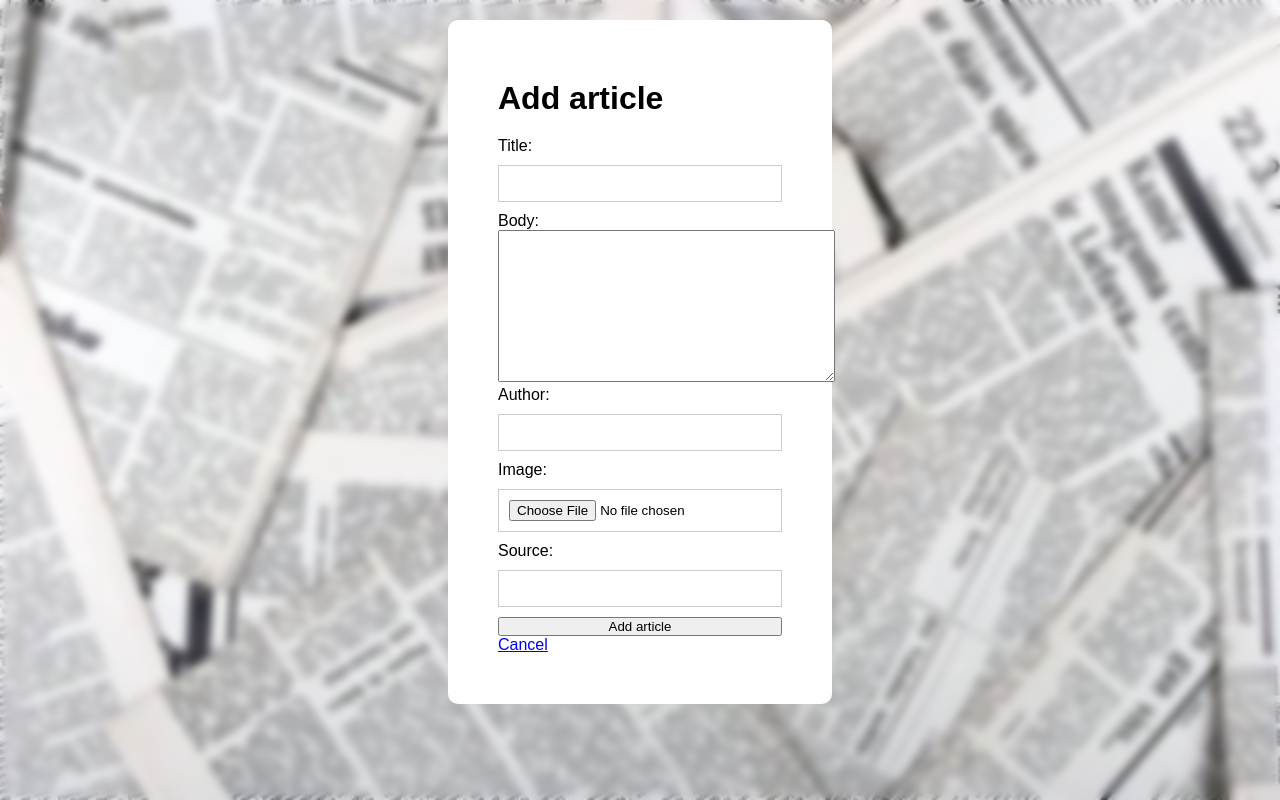
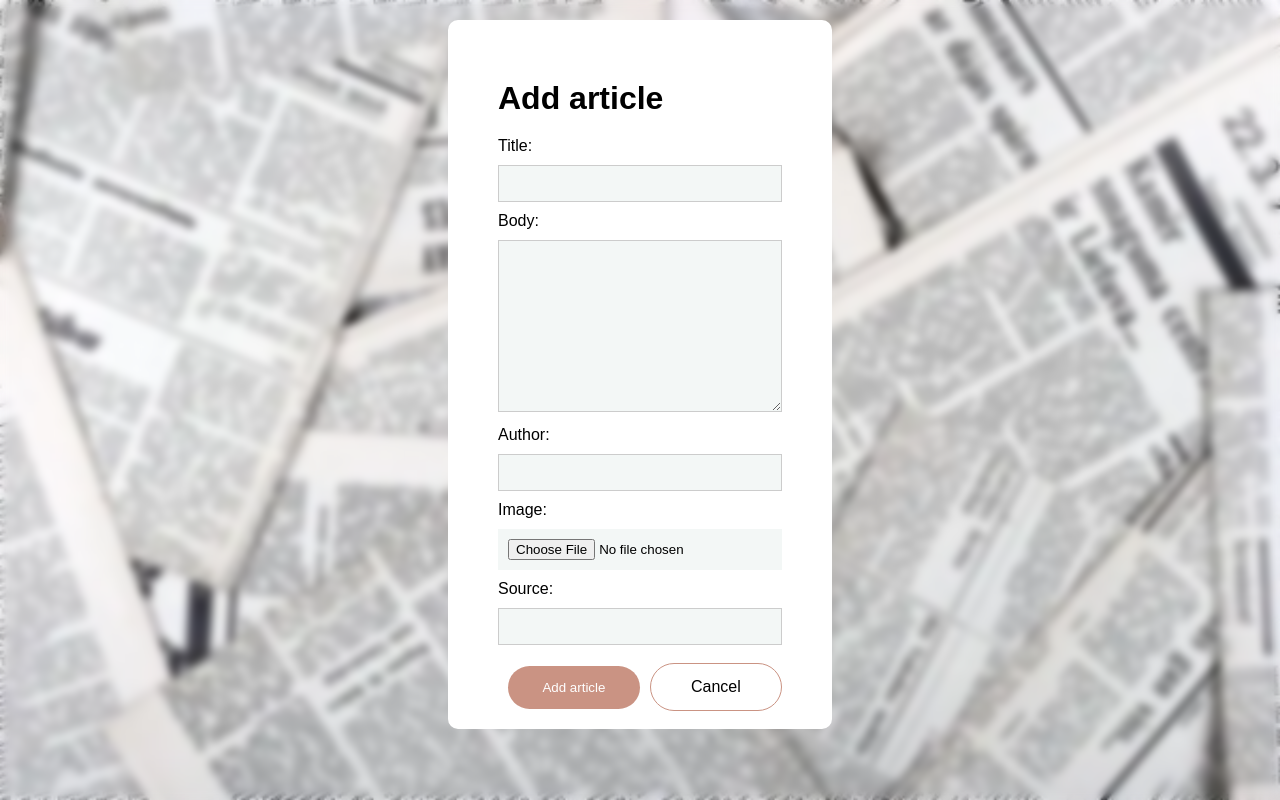
Before and after one commit to mikolajbuelens/prototype-1, a Django app: page /article/new in a window 1280 px wide. Run offline with Django 5.2, Linux system fonts and the light colour scheme; the visitor is signed in with stand-in values (Sample User, id 1).

Commit message:
style: update CSS for forms, articles and homepage

```diff
--- a/articles/Expert_Lab1/expert_Lab1/article_overview/static/index.css
+++ b/articles/Expert_Lab1/expert_Lab1/article_overview/static/index.css
@@ -116,10 +133,14 @@ h1 {
   border-radius: 50px;
 }
 
+a {
+  text-decoration: none;
+}
+
 .article-container {
   background-color: white;
-  border-radius: 10px;
-  padding: 50px;
+  /* border-radius: 10px;
+  padding: 10px; */
   margin: 20px;
   /* width: 30%; */
   /* min-width: 100px; */
@@ -187,9 +217,9 @@ h1 {
 }
 
 .create-form {
-  background-color: white;
+  background-color: rgb(255, 255, 255);
   border-radius: 10px;
-  padding: 50px;
+  padding: 50px 50px 10px 50px;
   margin: 20px;
   width: 30%;
   min-width: 100px;
@@ -206,3 +235,127 @@ h1 {
   border: 1px solid #ccc;
   box-sizing: border-box;
 }
+
+input[type="text"] {
+  background-color: #f3f7f6;
+}
+
+input[type="file"] {
+  border: none;
+}
+
+input{
+  background-color: #f3f7f6;
+}
+
+textarea {
+  width: 100%;
+  padding: 10px;
+  margin: 10px 0;
+  display: inline-block;
+  border: 1px solid #ccc;
+  box-sizing: border-box;
+  background-color: #f3f7f6;
+  max-height: 300px !important;
+  width: 100% !important;
+}
+
+.create-form button {
+  background-color: rgb(202, 147, 131);
+  color: white;
+  padding: 14px 20px;
+  margin: 8px 0;
+  border: none;
+  cursor: pointer;
+  border-radius: 50px;
+  width: 50%;
+  transition: all 0.5s ease 0s;
+  align-self: center;
+}
+
+.button-container {
+  display: flex;
+  /* justify-content: space-between; */
+  /* align-self: flex-start; */
+  width: 100%;
+}
+
+.button-container button, .button-container a {
+width: 150px;
+margin: 10px;
+}
+
+.create-form button:hover {
+  background-color: rgb(164, 78, 51);
+}
+
+.button-container a{
+  /* background-color: rgb(202, 147, 131); */
+  border: rgb(202, 147, 131) solid 1px;
+  color: rgb(0, 0, 0);
+  padding: 14px 20px;
+  margin: 8px 0;
+  cursor: pointer;
+  border-radius: 50px;
+  /* width: 50%; */
+  transition: all 0.5s ease 0s;
+  align-self: center;
+  text-align: center;
+}
+
+.details-container{
+  display: flex;
+  flex-direction: column;
+  width: 60%;
+  /* justify-content: center;
+  align-items: center; */
+  height: 80%;
+  justify-content: center;
+  margin-left: 10%;
+}
+
+
+.details-wrapper{
+  width: 100%;
+  background-color: rgba(255, 255, 255, 0.723);
+  height: 100%;
+
+}
+
+.details-container img{
+  width: 500px;
+  /* height: 300px; */
+  object-fit: cover;
+}
+
+.details-container h1{
+width: 50%;
+}
+
+.author-date{
+  display: flex;
+
+}
+
+.details-container p{
+  margin: 5px;
+  width: 500px;
+}
+
+small{
+  margin: 10px;
+}
+
+.secondary-btn{
+  background-color: rgb(202, 147, 131);
+  color: white;
+  padding: 14px 20px;
+  margin: 8px 0;
+  border: none;
+  cursor: pointer;
+  border-radius: 50px;
+  width: 200px;
+  transition: all 0.5s ease 0s;
+  text-align: center;
+  /* align-self: center; */
+}
--- a/articles/Expert_Lab1/expert_Lab1/article_overview/templates/create_article.html
+++ b/articles/Expert_Lab1/expert_Lab1/article_overview/templates/create_article.html
@@ -11,8 +11,11 @@
     {% csrf_token %}
     <h1 class="page-title">Add article</h1>
     {{ form }}
-    <button type="submit">Add article</button>
-    <a href="{% url 'article_overview' %}">Cancel</a>
+    <div class="button-container">
+        <button type="submit">Add article</button>
+    <a  href="{% url 'article_overview' %}">Cancel</a>
+    </div>
+
 </form>
 
 </div>
--- a/articles/Expert_Lab1/expert_Lab1/article_overview/templates/login.html
+++ b/articles/Expert_Lab1/expert_Lab1/article_overview/templates/login.html
@@ -26,7 +26,7 @@ backdrop-filter: blur(5px);
   {% comment %} <input type="text" id="email" placeholder='Email' name="email"><br> {% endcomment %}
   {% comment %} <input type="password" id="password" name="password" placeholder="Password"><br><br>
   {% endcomment %}
-  <input type="submit" value="Submit">
+  <input type="submit" value="LOG IN">
 </form>
 </div>
 </div>
--- a/articles/Expert_Lab1/expert_Lab1/article_overview/views.py
+++ b/articles/Expert_Lab1/expert_Lab1/article_overview/views.py
@@ -51,7 +51,7 @@ class loginInterfaceView(LoginView):
 class CreateArticleView(LoginRequiredMixin, CreateView):
     model = Article
     fields = ['title', 'body', 'author', 'image', 'source']
-    login_url = "/login/"
+    login_url = "/login"
     template_name = 'create_article.html'
     redirect_field_name = "redirect_to"
     # success_url = '/article_overview'
@@ -97,7 +97,11 @@ def article_overview(request):
 
     articles = Article.objects.all().values()
     data = Article.objects.filter(author__startswith='R').values()
-    user = request.user
+    if request.user.is_authenticated:
+        user = f'Welcome, {request.user}'
+    else:
+        user = ''
+
     template = loader.get_template('articles.html')
     context = {
     'articles': articles,
```
Also changed, not shown: other parts of articles/Expert_Lab1/expert_Lab1/article_overview/static/index.css (+28 -3 lines), articles/Expert_Lab1/expert_Lab1/article_overview/templates/articles.html (+4 -21 lines), articles/Expert_Lab1/expert_Lab1/article_overview/templates/details.html (+18 -9 lines), articles/Expert_Lab1/expert_Lab1/article_overview/templates/main.html (+5 -4 lines).
